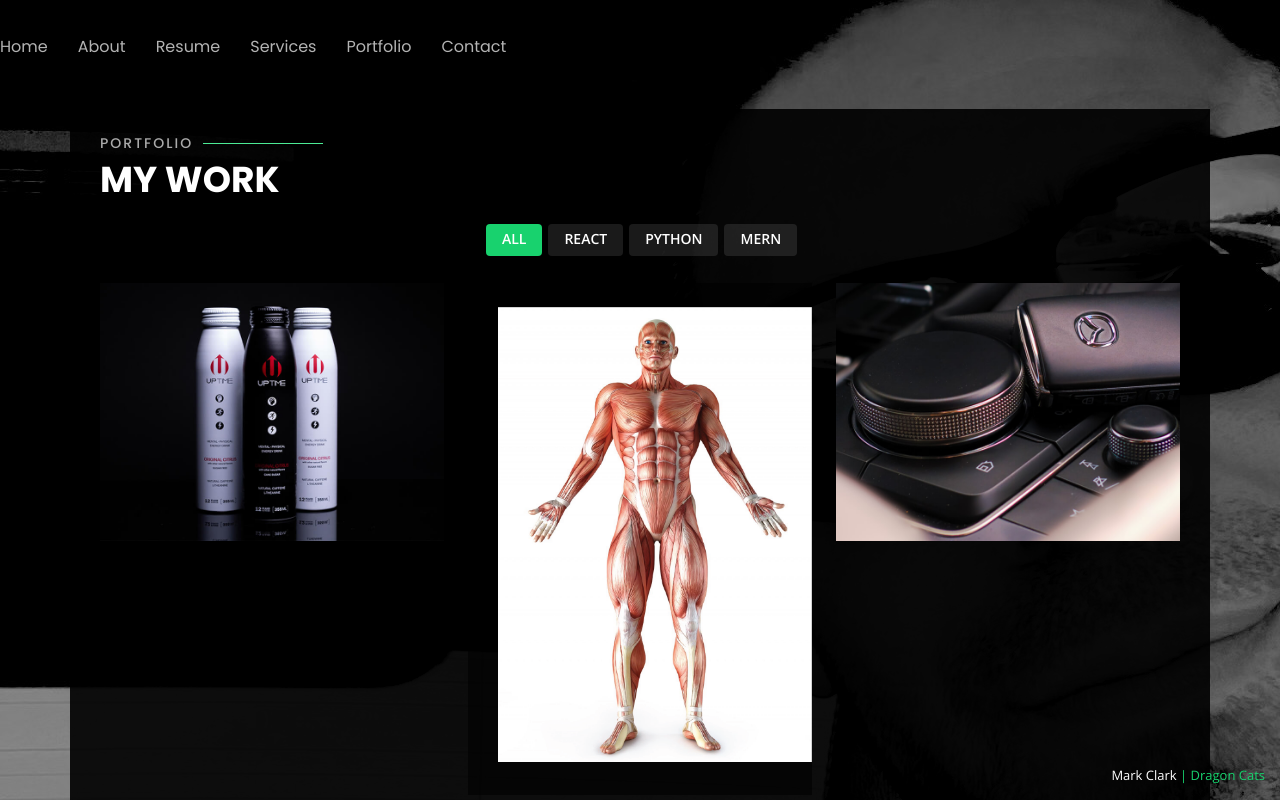
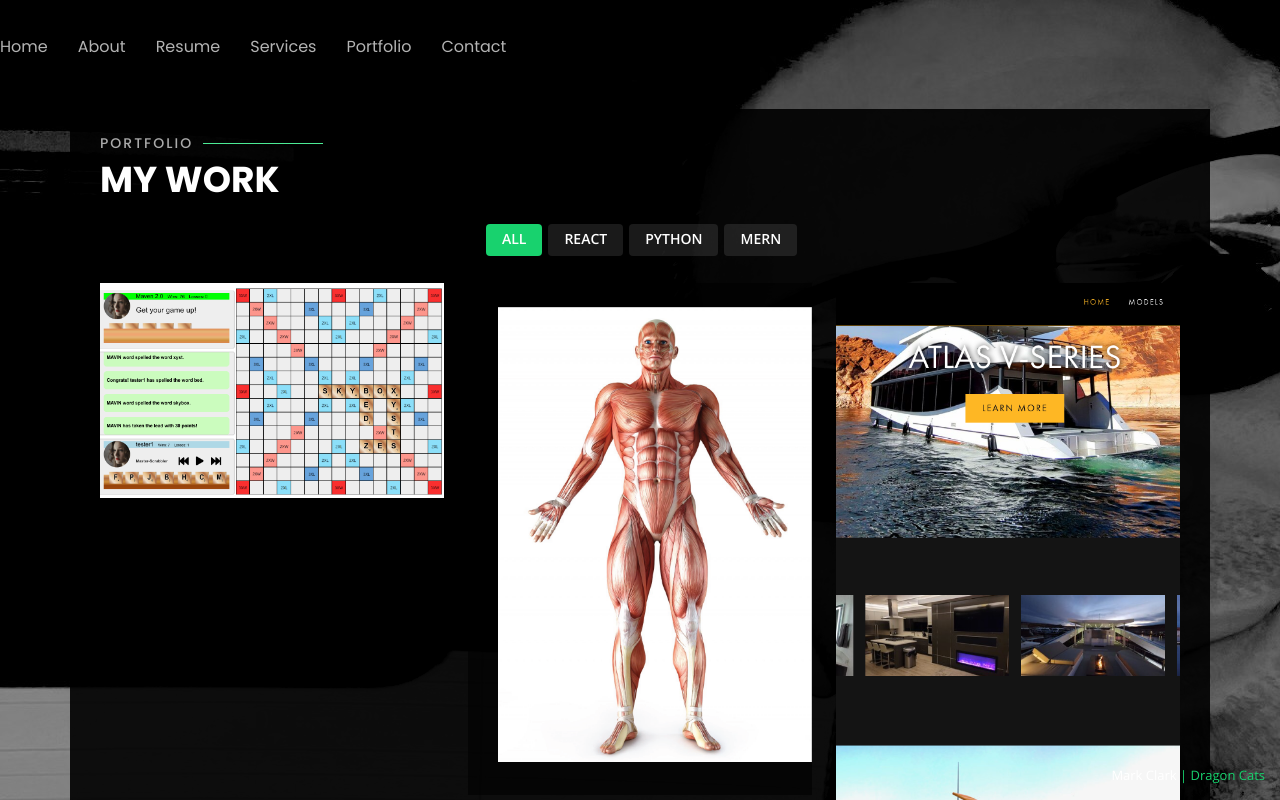
Before and after one commit to fitDizzle/eng-portfolio, a React (Create React App) app: page /portfolio in a window 1280 px wide. Shown: the top 800 px of the page. Built offline with nearby package versions, Linux system fonts and the light colour scheme.

Commit message:
updated projects

```diff
--- a/src/components/portfolio.jsx
+++ b/src/components/portfolio.jsx
@@ -26,7 +26,7 @@ const Portfolio = () => {
           <div className="col-lg-4 col-md-6 portfolio-item filter-app">
             <div className="portfolio-wrap">
               <img
-                src="assets/img/portfolio/portfolio-1.jpg"
+                src="assets/img/scrababble.png"
                 className="img-fluid"
                 alt=""
               />
@@ -43,7 +43,7 @@ const Portfolio = () => {
                     <i className="bx bx-plus"></i>
                   </a>
                   <a
-                    href="portfolio-details.html"
+                    href="https://scrababble-client.herokuapp.com/"
                     data-gallery="portfolioDetailsGallery"
                     data-glightbox="type: external"
                     className="portfolio-details-lightbox"
@@ -92,12 +92,12 @@ const Portfolio = () => {
           <div className="col-lg-4 col-md-6 portfolio-item filter-app">
             <div className="portfolio-wrap">
               <img
-                src="assets/img/portfolio/portfolio-3.jpg"
+                src="assets/img/bravada.png"
                 className="img-fluid"
                 alt=""
               />
               <div className="portfolio-info">
-                <h4>App 2</h4>
+                <h4>Bravada</h4>
                 <p>App</p>
                 <div className="portfolio-links">
                   <a
@@ -109,7 +109,7 @@ const Portfolio = () => {
                     <i className="bx bx-plus"></i>
                   </a>
                   <a
-                    href="portfolio-details.html"
+                    href="https://www.bravadayachts.com/"
                     data-gallery="portfolioDetailsGallery"
                     data-glightbox="type: external"
                     className="portfolio-details-lightbox"
```
Also changed, not shown: public/assets/img/bravada.png (added), public/assets/img/scrababble.png (added).
